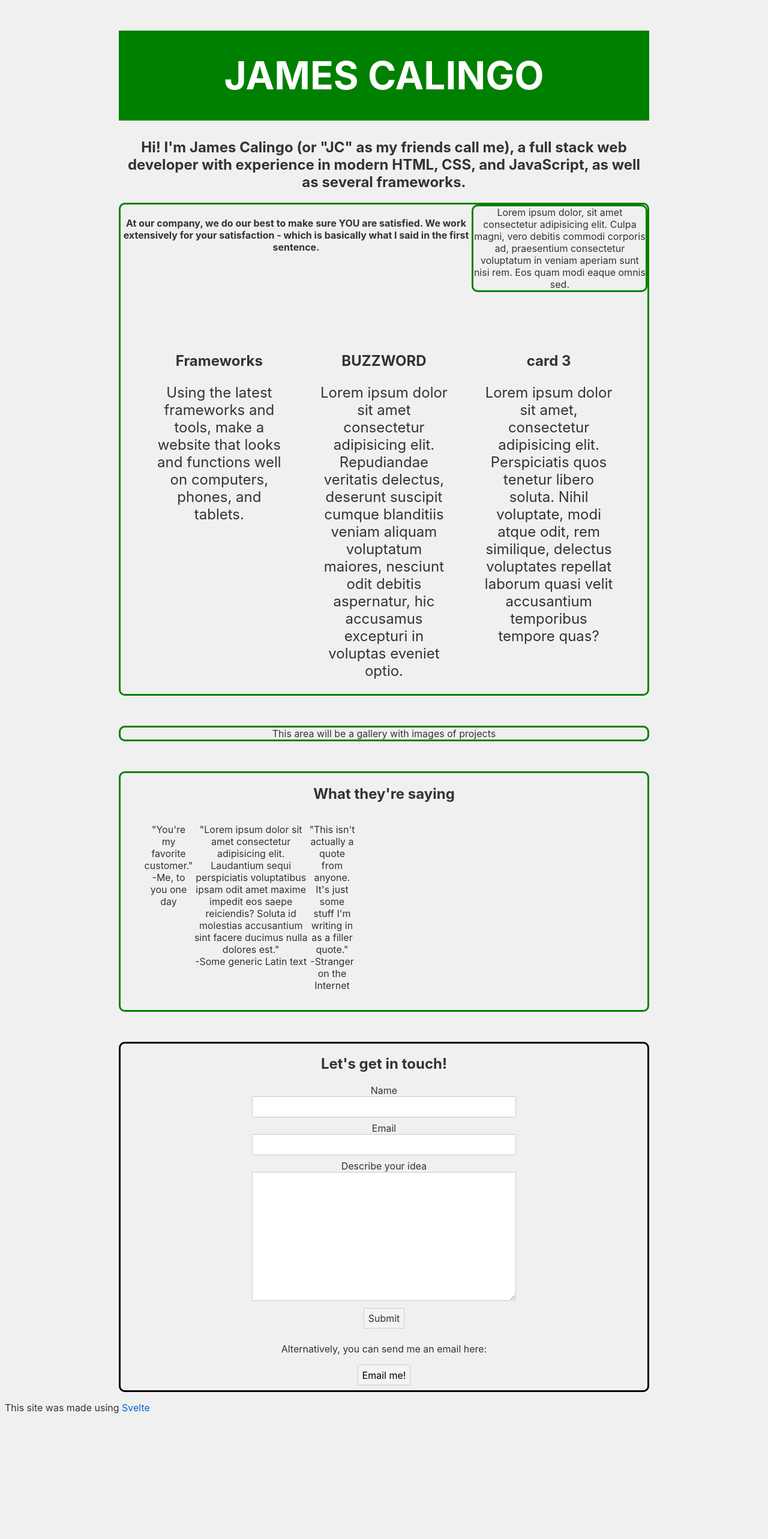
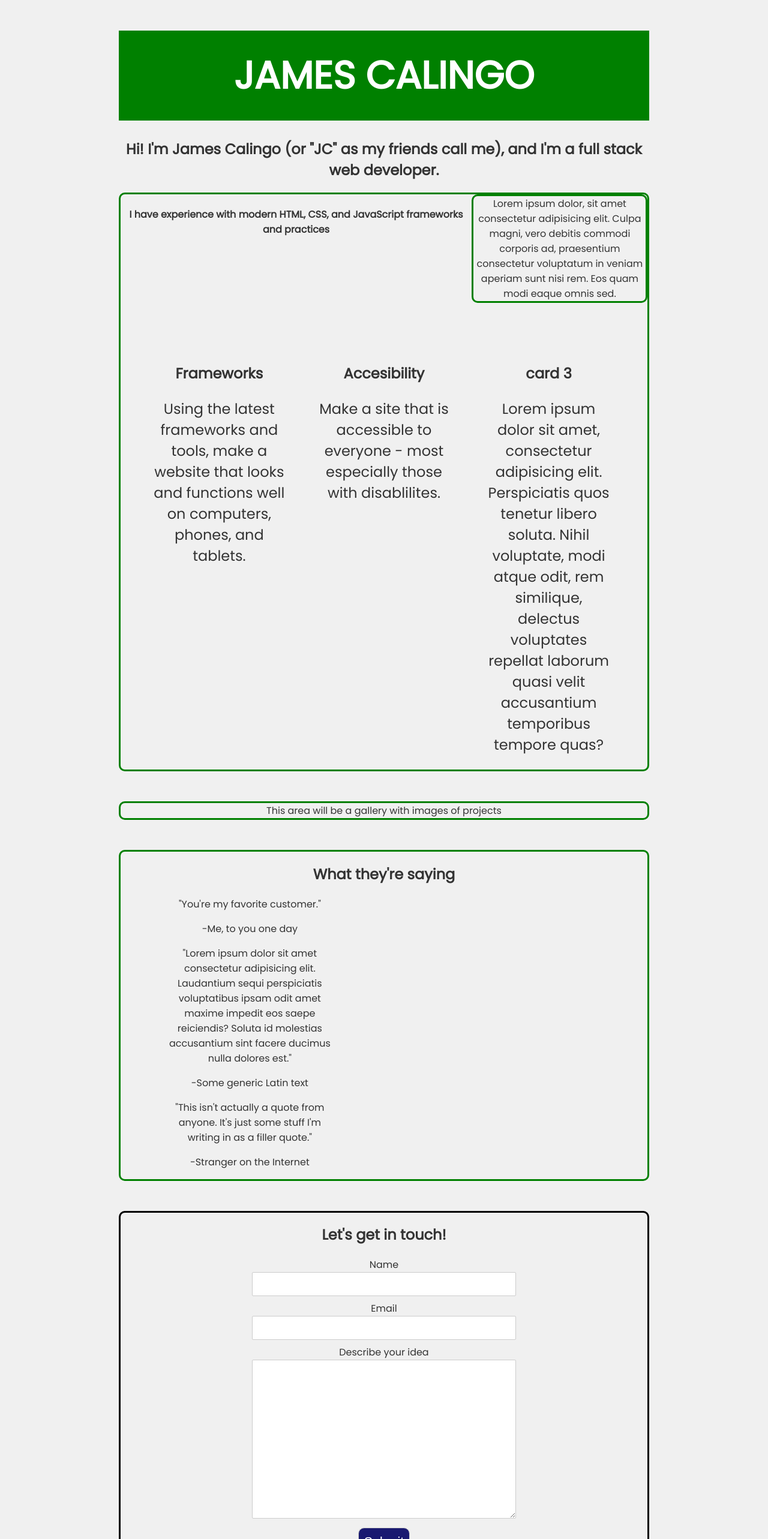
Before and after one commit to JamesCalingo/freelance-portfolio, a Svelte app: page / in a window 1280 px wide. Shown: the top 2566 px of the page at 60% size. Before the commit the page ends 2357 px from the top, so only its background shows below. Built offline with nearby package versions, Linux system fonts and the light colour scheme.

Commit message:
updating content and blockquotes

```diff
--- a/public/global.css
+++ b/public/global.css
@@ -2,7 +2,8 @@ html, body {
 	position: relative;
 	width: 100%;
 	height: 100%;
-	background: rgb(240, 240, 240)
+	background: rgb(240, 240, 240);
+	font-family: 'Poppins', sans-serif;
 }
 
 body {
@@ -10,7 +11,7 @@ body {
 	margin: 0;
 	padding: 8px;
 	box-sizing: border-box;
-	font-family: -apple-system, BlinkMacSystemFont, "Segoe UI", Roboto, Oxygen-Sans, Ubuntu, Cantarell, "Helvetica Neue", sans-serif;
+
 }
 
 a {
--- a/public/index.html
+++ b/public/index.html
@@ -9,6 +9,9 @@
 	<title>JC is Creative</title>
 
 	<link rel="shortcut icon" type="image/jpg" href="favicon.png" />
+	<style>
+		@import url('https://fonts.googleapis.com/css2?family=Poppins&display=swap');
+		</style>
 	<link rel='stylesheet' href='/global.css'>
 	<link rel='stylesheet' href='/build/bundle.css'>
 
--- a/src/App.svelte
+++ b/src/App.svelte
@@ -1,6 +1,6 @@
 <script>
   export function handleAlert() {
-  	alert("I got a click!")
+    alert("I got a click!");
   }
 </script>
 
@@ -10,18 +10,22 @@
   </header>
 
   <h2>
-    Hi! I'm James Calingo (or "JC" as my friends call me), a full stack web
-    developer with experience in modern HTML, CSS, and JavaScript, as well as
-    several frameworks.
+    Hi! I'm James Calingo (or "JC" as my friends call me), and I'm a full stack
+    web developer.
   </h2>
 
   <div class="card">
     <div id="paragraph">
       <div>
-      <h4>At our company, we do our best to make sure YOU are satisfied. We work extensively for your satisfaction - which is basically what I said in the first sentence.</h4>
+        <h4>
+          I have experience with modern HTML, CSS, and JavaScript frameworks and
+          practices
+        </h4>
       </div>
       <div class="card">
-        Lorem ipsum dolor, sit amet consectetur adipisicing elit. Culpa magni, vero debitis commodi corporis ad, praesentium consectetur voluptatum in veniam aperiam sunt nisi rem. Eos quam modi eaque omnis sed.
+        Lorem ipsum dolor, sit amet consectetur adipisicing elit. Culpa magni,
+        vero debitis commodi corporis ad, praesentium consectetur voluptatum in
+        veniam aperiam sunt nisi rem. Eos quam modi eaque omnis sed.
       </div>
     </div>
 
@@ -35,12 +39,10 @@
       </div>
 
       <div>
-      <h2>BUZZWORD</h2>
+        <h2>Accesibility</h2>
         <p class="description">
-        Lorem ipsum dolor sit amet consectetur adipisicing elit. Repudiandae
-        veritatis delectus, deserunt suscipit cumque blanditiis veniam aliquam
-        voluptatum maiores, nesciunt odit debitis aspernatur, hic accusamus
-        excepturi in voluptas eveniet optio.
+          Make a site that is accessible to everyone - most especially those
+          with disablilites.
         </p>
       </div>
 
@@ -49,14 +51,12 @@
         <p class="description">
           Lorem ipsum dolor sit amet, consectetur adipisicing elit. Perspiciatis
           quos tenetur libero soluta. Nihil voluptate, modi atque odit, rem
-        similique, delectus voluptates repellat laborum quasi velit accusantium
-        temporibus tempore quas?
+          similique, delectus voluptates repellat laborum quasi velit
+          accusantium temporibus tempore quas?
         </p>
       </div>
     </div>
-
   </div>
-
 
   <div id="gallery" class="card">
     This area will be a gallery with images of projects
@@ -66,19 +66,26 @@
     <h2>What they're saying</h2>
     <ul>
       <li>
-        "You're my favorite customer."<br />
+        <blockquote>"You're my favorite customer."</blockquote>
+
         -Me, to you one day
       </li>
       <li>
+        <blockquote>
           "Lorem ipsum dolor sit amet consectetur adipisicing elit. Laudantium
-        sequi perspiciatis voluptatibus ipsam odit amet maxime impedit eos saepe
-        reiciendis? Soluta id molestias accusantium sint facere ducimus nulla
-        dolores est."<br />
+          sequi perspiciatis voluptatibus ipsam odit amet maxime impedit eos
+          saepe reiciendis? Soluta id molestias accusantium sint facere ducimus
+          nulla dolores est."
+        </blockquote>
+
         -Some generic Latin text
       </li>
       <li>
+        <blockquote>
           "This isn't actually a quote from anyone. It's just some stuff I'm
-        writing in as a filler quote."<br />
+          writing in as a filler quote."
+        </blockquote>
+
         -Stranger on the Internet
       </li>
     </ul>
@@ -101,18 +108,17 @@
 
     <button><a href="mailto:jciscreative@gmail.com">Email me!</a></button>
   </div>
-
 </main>
-<p>This site was made using <a href="https://svelte.dev" target="blank">Svelte</a></p>
+<p>
+  This site was made using <a href="https://svelte.dev" target="blank">Svelte</a
+  >
+</p>
 
 <style>
-
-
   main {
     text-align: center;
     max-width: 240px;
     margin: 0 auto;
-
   }
 
   header {
@@ -134,8 +140,6 @@
     border-radius: 10px;
   }
 
-
-
   #contact-form {
     border: 3px solid black;
     border-radius: 10px;
@@ -153,6 +157,15 @@
     input,
     textarea {
       width: 50%;
+    }
+
+    button {
+      background: midnightblue;
+      color: white;
+      border-radius: 10px;
+      height: 50px;
+      font-family: Arial, Helvetica, sans-serif;
+      font-size: 16pt;
     }
 
     .card {
@@ -181,8 +194,6 @@
     }
 
     #testemonial ul {
-      display: flex;
-      justify-content: space-between;
       list-style: none;
       width: 40%;
     }
@@ -190,9 +201,5 @@
     #testemonial li {
       margin: 15px 0;
     }
-
-    button a {
-      color: black;
-    }
   }
 </style>
```
Also changed, not shown: public/build/bundle.css, public/build/bundle.js, 1 other file (tests, documents, lock files or other folders). Lines whose indentation alone changed are shown as unchanged.
